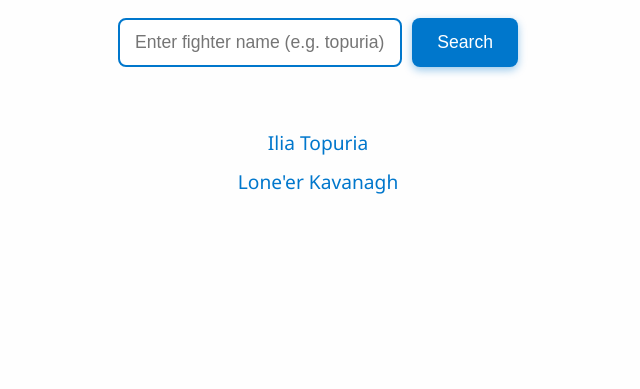
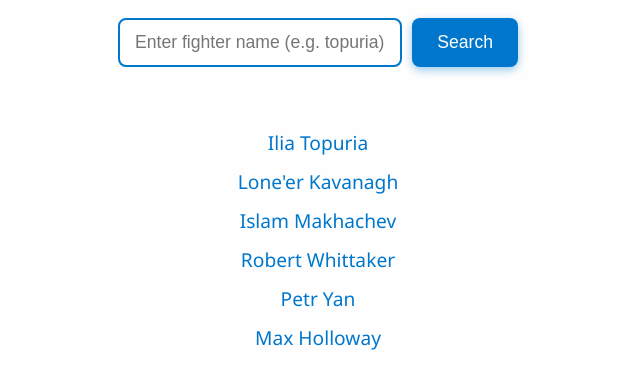
Before and after one commit to dove2250/ufc-records, a plain HTML site: page index.html in a window 1280 px wide. Shown: the part 159-548 px from the top of the page, without its empty margins (322-962 px from the left). Drawn offline with Linux system fonts and the light colour scheme.

Commit message:
Update index.html

```diff
--- a/index.html
+++ b/index.html
@@ -101,6 +101,10 @@
   <ul id="fighter-list">
     <li><a href="topuria.html">Ilia Topuria</a></li>
     <li><a href="kavanagh.html">Lone'er Kavanagh</a></li> <!-- 新增 -->
+    <li><a href="makhachev.html">Islam Makhachev</a></li>
+    <li><a href="whittaker.html">Robert Whittaker</a></li>
+    <li><a href="yan.html">Petr Yan</a></li>
+    <li><a href="holloway.html">Max Holloway</a></li>
     <!-- 后续添加选手列表 -->
   </ul>
 
```
